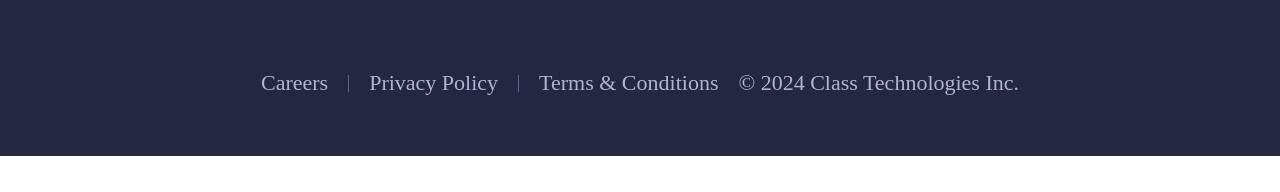
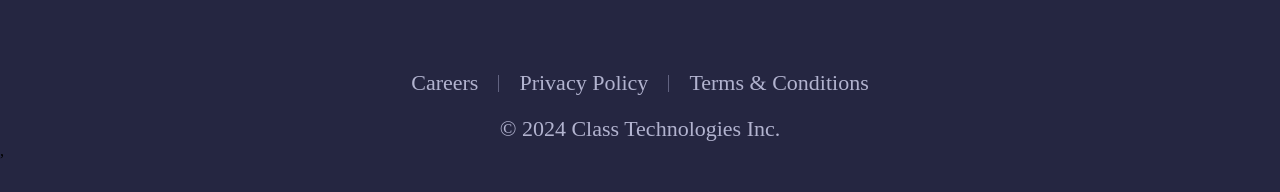
Before and after one commit to KiwiScreams/Skilline, a React (Vite) app: page / in a window 1280 px wide. Shown: the part 2013-2205 px from the top of the page. Before the commit the page ends 2169 px from the top, so only its background shows below. Built offline with nearby package versions, Linux system fonts and the light colour scheme.

Commit message:
fix footer

```diff
--- a/src/components/shared/footer/Footer.jsx
+++ b/src/components/shared/footer/Footer.jsx
@@ -78,10 +78,6 @@ const Footer = () => {
     { text: "Privacy Policy", element: <p>Privacy Policy</p> },
     { element: <div className="line" /> },
     { text: "Terms & Conditions", element: <p>Terms & Conditions</p> },
-    {
-      text: "© 2024 Class Technologies Inc.",
-      element: <p>© 2024 Class Technologies Inc.</p>,
-    },
   ];
   return (
     <>
@@ -111,10 +107,9 @@ const Footer = () => {
         </div>
         <div className="footer-bottom-container">
           <div className="footer-bottom">
-            {footerBottomItems.map((item, index) =>
-              item.element ? item.element : <p key={index}>{item.text}</p>
-            )}
+            {footerBottomItems.map((item, index) => item.element)}
           </div>
+          <p>© 2024 Class Technologies Inc.</p>,
         </div>
       </footer>
     </>
```
